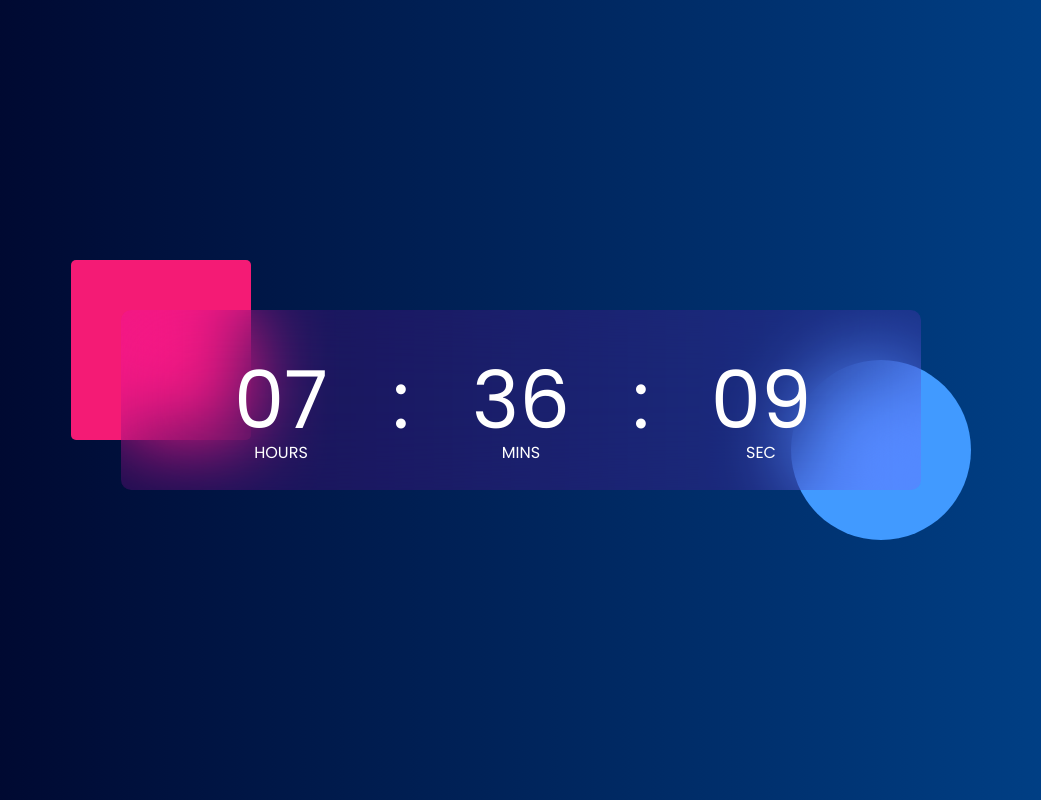
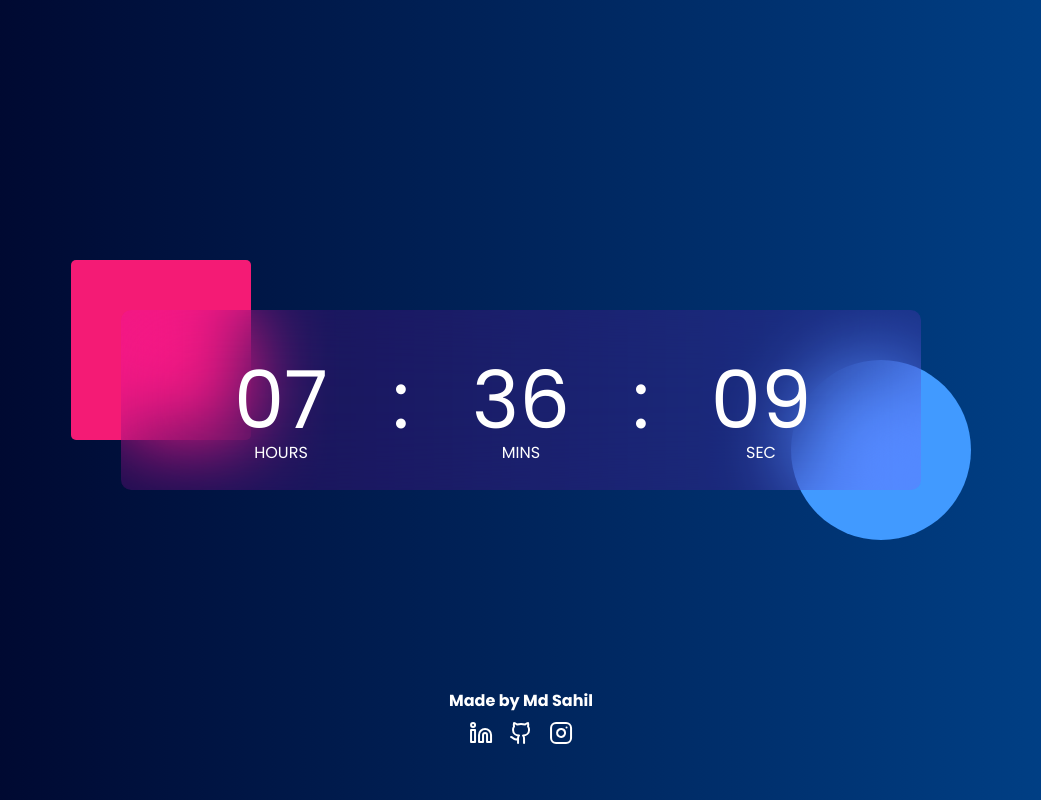
Before and after one commit to md61421/Digital-Clock, a plain HTML site: page index.html in a window 1280 px wide. Shown: the whole page, without its empty margins (119-1160 px from the left). Drawn offline with Linux system fonts and the light colour scheme.

Commit message:
added minor code

```diff
--- a/index.html
+++ b/index.html
@@ -20,6 +20,35 @@
             </div>
         </div>
     </div>
+    <div class="info">
+        <div class="info-title">
+            <h4>Made by Md Sahil</h4>
+        </div>
+
+        <div class="info-socials">
+            <a href="https://www.linkedin.com/in/md61421/" target="_blank"><svg xmlns="http://www.w3.org/2000/svg"
+                    width="24" height="24" viewBox="0 0 24 24" fill="none" stroke="currentColor" stroke-width="2"
+                    stroke-linecap="round" stroke-linejoin="round" class="lucide lucide-linkedin">
+                    <path d="M16 8a6 6 0 0 1 6 6v7h-4v-7a2 2 0 0 0-2-2 2 2 0 0 0-2 2v7h-4v-7a6 6 0 0 1 6-6z" />
+                    <rect width="4" height="12" x="2" y="9" />
+                    <circle cx="4" cy="4" r="2" />
+                </svg></a>
+            <a href="https://github.com/md61421" target="_blank"><svg xmlns="http://www.w3.org/2000/svg" width="24"
+                    height="24" viewBox="0 0 24 24" fill="none" stroke="currentColor" stroke-width="2"
+                    stroke-linecap="round" stroke-linejoin="round" class="lucide lucide-github">
+                    <path
+                        d="M15 22v-4a4.8 4.8 0 0 0-1-3.5c3 0 6-2 6-5.5.08-1.25-.27-2.48-1-3.5.28-1.15.28-2.35 0-3.5 0 0-1 0-3 1.5-2.64-.5-5.36-.5-8 0C6 2 5 2 5 2c-.3 1.15-.3 2.35 0 3.5A5.403 5.403 0 0 0 4 9c0 3.5 3 5.5 6 5.5-.39.49-.68 1.05-.85 1.65-.17.6-.22 1.23-.15 1.85v4" />
+                    <path d="M9 18c-4.51 2-5-2-7-2" />
+                </svg></a>
+            <a href="https://www.instagram.com/md61421/" target="_blank"><svg xmlns="http://www.w3.org/2000/svg"
+                    width="24" height="24" viewBox="0 0 24 24" fill="none" stroke="currentColor" stroke-width="2"
+                    stroke-linecap="round" stroke-linejoin="round" class="lucide lucide-instagram">
+                    <rect width="20" height="20" x="2" y="2" rx="5" ry="5" />
+                    <path d="M16 11.37A4 4 0 1 1 12.63 8 4 4 0 0 1 16 11.37z" />
+                    <line x1="17.5" x2="17.51" y1="6.5" y2="6.5" />
+                </svg></a>
+        </div>
+    </div>
     <script src="./app.js"></script>
 </body>
 
--- a/style.css
+++ b/style.css
@@ -199,3 +199,28 @@
     }
   }
 }
+
+.info {
+    color: #fff;
+    display: flex;
+    flex-direction: column;
+    justify-content: center;
+    align-items: center;
+    position: absolute;
+    top: 90%;
+    left: 50%;
+    transform: translate(-50%, -50%);
+  }
+
+  .info-socials {
+    color: currentColor;
+    display: flex;
+    justify-content: space-around;
+    align-items: center;
+    margin-top: 0.5em;
+  }
+
+  .info-socials a {
+    color: currentColor;
+    padding: 0 0.5em;
+  }
```
